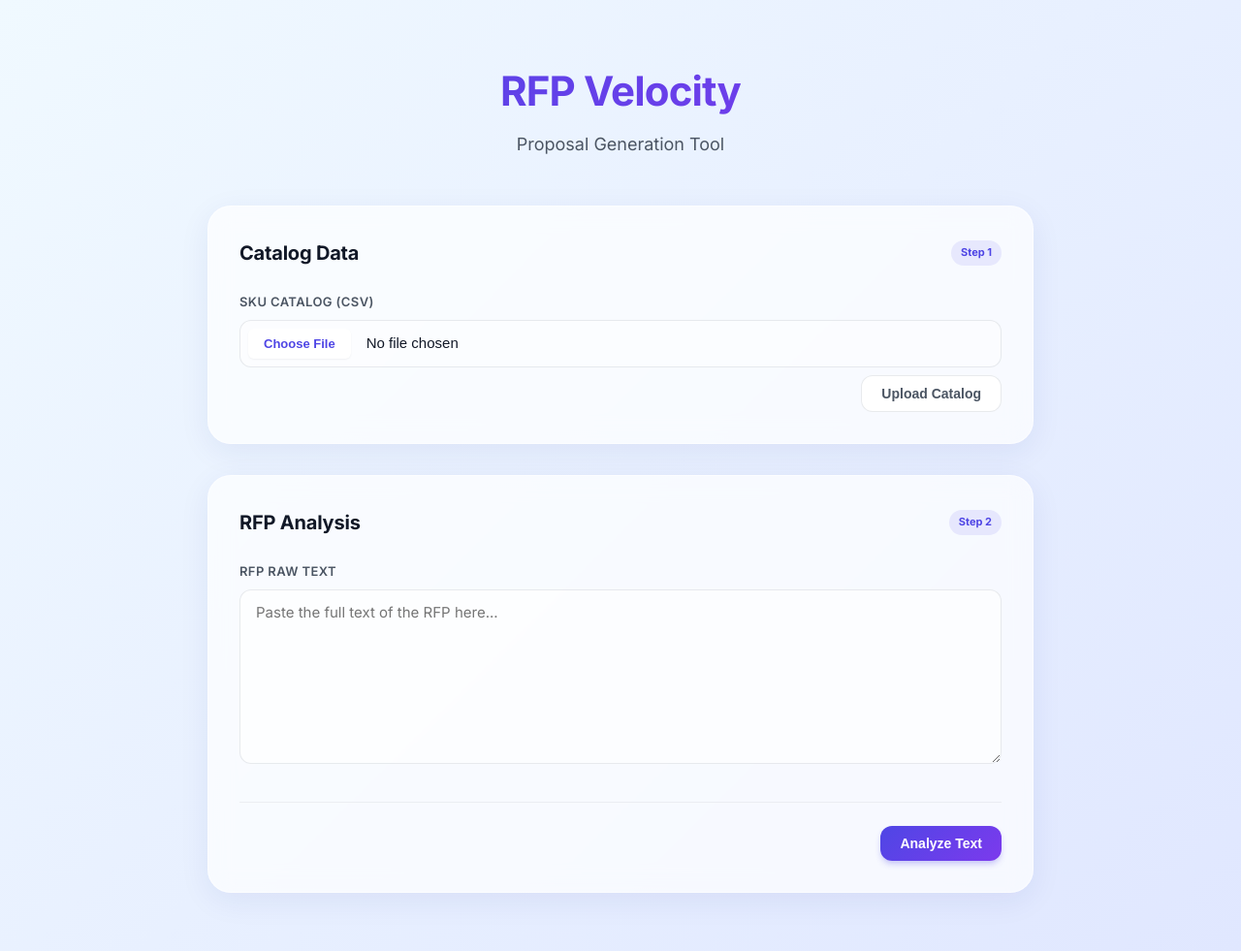
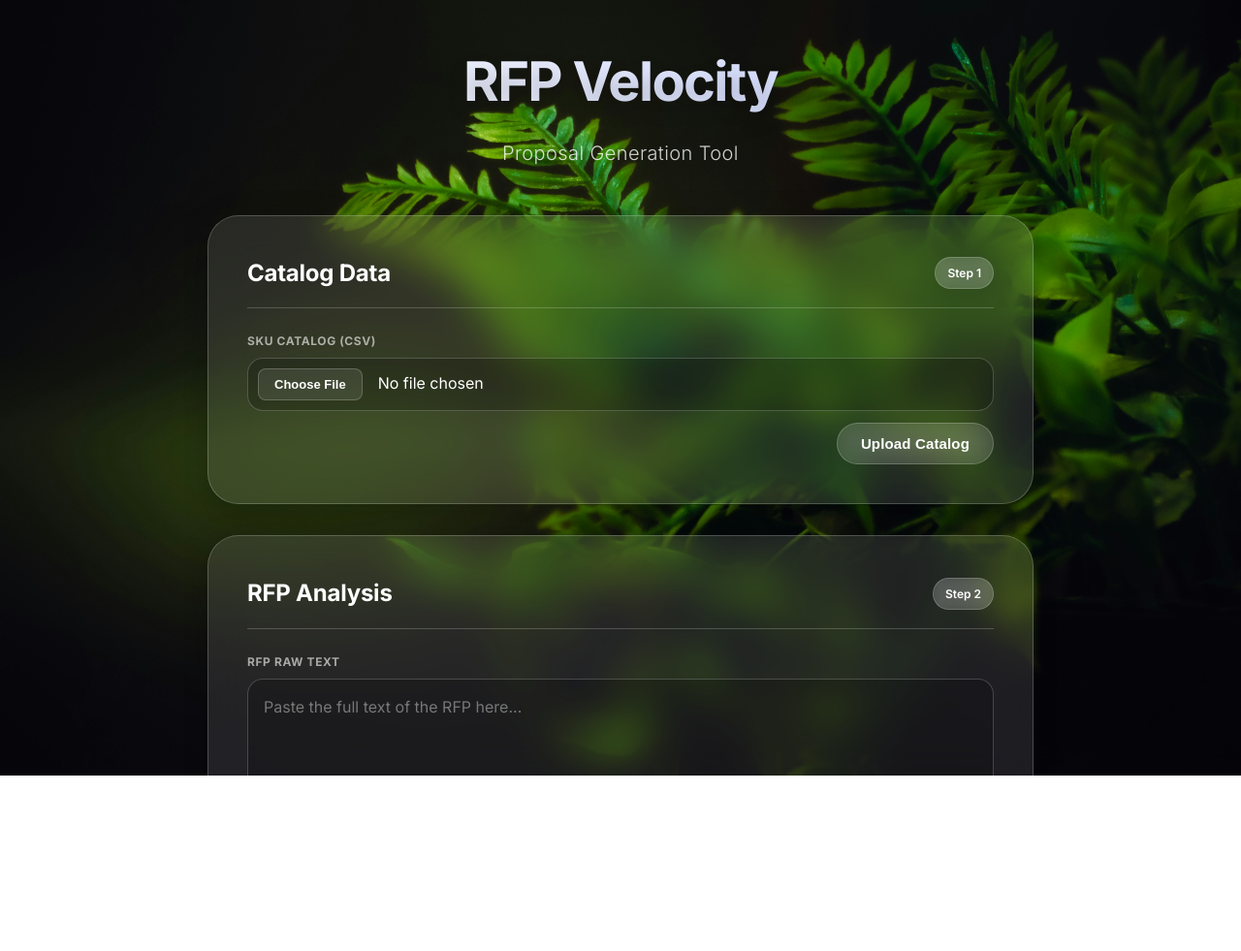
Before and after one commit to TarunyaProgrammer/RFP-ResponseBuilder, a website: page public/index.html in a window 1280 px wide. Shown: the whole page at 97% size. After the commit the page ends 800 px from the top, so only its background shows below. Drawn offline with Linux system fonts and the light colour scheme.

Commit message:
UI Overhaul: Glassmorphism, Background Image, and Scroll Fixes

```diff
--- a/public/style.css
+++ b/public/style.css
@@ -1,25 +1,23 @@
 :root {
-  /* Modern Palette - Glassmorphism & Vivid Accents */
-  --bg-gradient-start: #f3f4f6;
-  --bg-gradient-end: #e5e7eb;
-
-  --glass-bg: rgba(255, 255, 255, 0.7);
-  --glass-border: rgba(255, 255, 255, 0.5);
-  --glass-shadow: 0 8px 32px 0 rgba(31, 38, 135, 0.07);
+  /* Modern Palette - Deep Glassmorphism */
+  --glass-bg: rgba(255, 255, 255, 0.1);
+  --glass-border: rgba(255, 255, 255, 0.2);
+  --glass-shadow: 0 8px 32px 0 rgba(0, 0, 0, 0.3);
+  --glass-blur: blur(20px);
 
   /* Typography */
   --font-family: "Inter", sans-serif;
-  --text-primary: #111827;
-  --text-secondary: #4b5563;
-  --text-tertiary: #9ca3af;
+  --text-primary: #ffffff;
+  --text-secondary: rgba(255, 255, 255, 0.8);
+  --text-tertiary: rgba(255, 255, 255, 0.6);
 
   /* Accents */
-  --brand-primary: #4f46e5; /* Indigo 600 */
-  --brand-hover: #4338ca;
-  --brand-gradient: linear-gradient(135deg, #4f46e5 0%, #7c3aed 100%);
+  --brand-primary: #818cf8; /* Soft Indigo */
+  --brand-gradient: linear-gradient(135deg, #6366f1 0%, #a855f7 100%);
+  --brand-hover: rgba(99, 102, 241, 0.8);
 
-  --success: #10b981;
-  --success-gradient: linear-gradient(135deg, #10b981 0%, #059669 100%);
+  --success: #34d399;
+  --success-gradient: linear-gradient(135deg, #34d399 0%, #10b981 100%);
 
   /* Spacing */
   --space-sm: 8px;
@@ -28,10 +26,10 @@
   --space-xl: 32px;
 
   /* Radius */
-  --radius-sm: 6px;
-  --radius-md: 12px;
-  --radius-lg: 16px;
-  --radius-xl: 24px;
+  --radius-sm: 8px;
+  --radius-md: 16px;
+  --radius-lg: 24px;
+  --radius-xl: 32px;
 }
 
 * {
@@ -40,59 +38,102 @@
   padding: 0;
 }
 
+html {
+  height: 100%;
+  overflow: hidden; /* No scroll on HTML */
+}
+
 body {
   font-family: var(--font-family);
-  background: linear-gradient(135deg, #f0f9ff 0%, #e0e7ff 100%);
+  background: url("background.jpg") no-repeat center center fixed;
+  background-size: cover;
   color: var(--text-primary);
   line-height: 1.6;
-  min-height: 100vh;
+  height: 100vh; /* Fixed height */
+  margin: 0;
+  overflow: hidden; /* No scroll on Body */
   -webkit-font-smoothing: antialiased;
+  display: flex;
+  flex-direction: column;
 }
 
 .container {
   max-width: 900px;
-  margin: 60px auto;
-  padding: 0 24px;
+  margin: 0 auto; /* Removed top margin, providing it via padding if needed */
+  padding: 40px 24px;
+  height: 100%;
+  overflow-y: auto; /* Internal scrolling */
+  width: 100%;
+
+  /* Custom Scrollbar for Container */
+  scrollbar-width: thin;
+  scrollbar-color: rgba(255, 255, 255, 0.3) transparent;
+}
+
+/* Custom Scrollbar Styling (Webkit) */
+.container::-webkit-scrollbar {
+  width: 8px;
+}
+
+.container::-webkit-scrollbar-track {
+  background: transparent;
+}
+
+.container::-webkit-scrollbar-thumb {
+  background: rgba(255, 255, 255, 0.2);
+  border-radius: 10px;
+  border: 1px solid rgba(255, 255, 255, 0.1);
+  backdrop-filter: blur(4px);
+}
+
+.container::-webkit-scrollbar-thumb:hover {
+  background: rgba(255, 255, 255, 0.4);
 }
 
 /* Header */
 header {
   margin-bottom: 48px;
   text-align: center;
+  flex-shrink: 0;
 }
 
 header h1 {
-  font-size: 42px;
+  font-size: 56px;
   font-weight: 800;
-  letter-spacing: -0.02em;
-  background: var(--brand-gradient);
+  letter-spacing: -0.03em;
+  background: linear-gradient(to right, #fff, #c7d2fe);
   -webkit-background-clip: text;
+  background-clip: text;
   -webkit-text-fill-color: transparent;
-  margin-bottom: 8px;
+  margin-bottom: 12px;
+  text-shadow: 0 10px 20px rgba(0, 0, 0, 0.2);
 }
 
 .subtitle {
-  font-size: 18px;
+  font-size: 20px;
   color: var(--text-secondary);
-  font-weight: 400;
+  font-weight: 300;
+  letter-spacing: 0.02em;
 }
 
 /* Sections */
 .section-panel {
   background: var(--glass-bg);
-  backdrop-filter: blur(12px);
-  -webkit-backdrop-filter: blur(12px);
+  backdrop-filter: var(--glass-blur);
+  -webkit-backdrop-filter: var(--glass-blur);
   border: 1px solid var(--glass-border);
   border-radius: var(--radius-xl);
-  padding: 32px;
+  padding: 40px;
   margin-bottom: 32px;
   box-shadow: var(--glass-shadow);
-  transition: transform 0.3s ease, box-shadow 0.3s ease;
+  transition: transform 0.3s ease, box-shadow 0.3s ease, background 0.3s;
 }
 
 .section-panel:hover {
-  transform: translateY(-2px);
-  box-shadow: 0 12px 40px 0 rgba(31, 38, 135, 0.1);
+  transform: translateY(-4px);
+  box-shadow: 0 16px 48px 0 rgba(0, 0, 0, 0.4);
+  background: rgba(255, 255, 255, 0.15);
+  border-color: rgba(255, 255, 255, 0.3);
 }
 
 .section-header {
@@ -100,10 +141,12 @@ header h1 {
   justify-content: space-between;
   align-items: center;
   margin-bottom: 24px;
+  border-bottom: 1px solid var(--glass-border);
+  padding-bottom: 16px;
 }
 
 h2 {
-  font-size: 20px;
+  font-size: 24px;
   font-weight: 700;
   color: var(--text-primary);
   letter-spacing: -0.01em;
@@ -113,26 +156,26 @@ h3 {
   font-size: 14px;
   font-weight: 700;
   text-transform: uppercase;
-  letter-spacing: 0.05em;
+  letter-spacing: 0.1em;
   color: var(--text-tertiary);
   margin: 24px 0 12px 0;
 }
 
 .hint {
-  font-size: 14px;
+  font-size: 15px;
   color: var(--text-secondary);
-  margin-bottom: 20px;
+  margin-bottom: 24px;
 }
 
 /* Forms */
 label {
   display: block;
-  font-size: 13px;
-  font-weight: 600;
-  color: var(--text-secondary);
+  font-size: 12px;
+  font-weight: 700;
+  color: var(--text-tertiary);
   margin-bottom: 8px;
   text-transform: uppercase;
-  letter-spacing: 0.03em;
+  letter-spacing: 0.05em;
 }
 
 input[type="text"],
@@ -140,52 +183,56 @@ input[type="number"],
 input[type="file"],
 textarea {
   width: 100%;
-  padding: 12px 16px;
-  font-size: 15px;
+  padding: 16px;
+  font-size: 16px;
   line-height: 1.5;
-  color: var(--text-primary);
-  background: rgba(255, 255, 255, 0.6);
-  border: 1px solid rgba(209, 213, 219, 0.5);
+  color: #fff;
+  background: rgba(0, 0, 0, 0.2);
+  border: 1px solid var(--glass-border);
   border-radius: var(--radius-md);
-  transition: all 0.2s cubic-bezier(0.4, 0, 0.2, 1);
+  transition: all 0.2s ease;
+  font-family: inherit;
+}
+
+input::placeholder,
+textarea::placeholder {
+  color: rgba(255, 255, 255, 0.4);
 }
 
 input:focus,
 textarea:focus {
   outline: none;
-  background: #fff;
+  background: rgba(0, 0, 0, 0.4);
   border-color: var(--brand-primary);
-  box-shadow: 0 0 0 4px rgba(79, 70, 229, 0.1);
+  box-shadow: 0 0 0 4px rgba(99, 102, 241, 0.2);
 }
 
 textarea {
-  min-height: 180px;
-  font-family: inherit;
+  min-height: 200px;
   resize: vertical;
 }
 
 /* File Input */
 input[type="file"] {
-  padding: 8px;
-  background: rgba(255, 255, 255, 0.4);
+  padding: 10px;
+  background: rgba(0, 0, 0, 0.2);
 }
 
 input[type="file"]::file-selector-button {
   margin-right: 16px;
   padding: 8px 16px;
-  border: none;
-  background: #fff;
+  border: 1px solid var(--glass-border);
+  background: rgba(255, 255, 255, 0.1);
   border-radius: var(--radius-sm);
   font-size: 13px;
   font-weight: 600;
-  color: var(--brand-primary);
+  color: #fff;
   cursor: pointer;
-  box-shadow: 0 1px 2px rgba(0, 0, 0, 0.05);
   transition: all 0.2s;
 }
 
 input[type="file"]::file-selector-button:hover {
-  background: #f9fafb;
+  background: rgba(255, 255, 255, 0.2);
 }
 
 /* Buttons */
@@ -193,54 +240,57 @@ input[type="file"]::file-selector-button:hover {
   display: inline-flex;
   align-items: center;
   justify-content: center;
-  padding: 10px 20px;
-  font-size: 14px;
+  padding: 12px 24px;
+  font-size: 15px;
   font-weight: 600;
-  border-radius: var(--radius-md);
+  border-radius: var(--radius-lg);
   cursor: pointer;
-  transition: all 0.2s cubic-bezier(0.4, 0, 0.2, 1);
+  transition: all 0.3s cubic-bezier(0.4, 0, 0.2, 1);
   border: none;
+  letter-spacing: 0.01em;
 }
 
 .btn.primary {
   background: var(--brand-gradient);
   color: white;
-  box-shadow: 0 4px 6px -1px rgba(79, 70, 229, 0.3);
+  box-shadow: 0 4px 15px rgba(99, 102, 241, 0.4);
+  position: relative;
+  overflow: hidden;
 }
 
 .btn.primary:hover {
-  filter: brightness(1.1);
-  transform: translateY(-1px);
-  box-shadow: 0 6px 8px -1px rgba(79, 70, 229, 0.4);
+  transform: translateY(-2px);
+  box-shadow: 0 8px 25px rgba(99, 102, 241, 0.5);
 }
 
 .btn.success {
   background: var(--success-gradient);
   color: white;
-  box-shadow: 0 4px 6px -1px rgba(16, 185, 129, 0.3);
+  box-shadow: 0 4px 15px rgba(16, 185, 129, 0.4);
 }
 
 .btn.success:hover {
-  filter: brightness(1.1);
-  transform: translateY(-1px);
+  transform: translateY(-2px);
+  box-shadow: 0 8px 25px rgba(16, 185, 129, 0.5);
 }
 
 .btn.secondary {
-  background: white;
-  color: var(--text-secondary);
-  border: 1px solid rgba(209, 213, 219, 0.5);
+  background: rgba(255, 255, 255, 0.1);
+  color: white;
+  border: 1px solid var(--glass-border);
+  backdrop-filter: blur(10px);
 }
 
 .btn.secondary:hover {
-  background: #f9fafb;
-  border-color: #d1d5db;
-  color: var(--text-primary);
+  background: rgba(255, 255, 255, 0.2);
+  border-color: rgba(255, 255, 255, 0.5);
 }
 
 .btn:disabled {
-  opacity: 0.6;
+  opacity: 0.5;
   cursor: not-allowed;
-  transform: none;
+  transform: none !important;
+  box-shadow: none !important;
 }
 
 .action-bar {
@@ -249,18 +299,19 @@ input[type="file"]::file-selector-button:hover {
   gap: 16px;
   margin-top: 32px;
   padding-top: 24px;
-  border-top: 1px solid rgba(0, 0, 0, 0.05);
+  border-top: 1px solid var(--glass-border);
 }
 
 /* Badge */
 .badge {
-  background: rgba(79, 70, 229, 0.1);
-  color: var(--brand-primary);
-  padding: 4px 10px;
+  background: rgba(255, 255, 255, 0.15);
+  color: #fff;
+  padding: 6px 12px;
   border-radius: 20px;
-  font-size: 11px;
-  font-weight: 700;
-  border: none;
+  font-size: 12px;
+  font-weight: 600;
+  border: 1px solid var(--glass-border);
+  backdrop-filter: blur(4px);
 }
 
 /* Analysis Results & Grid */
@@ -271,72 +322,115 @@ input[type="file"]::file-selector-button:hover {
 }
 
 .info-value {
-  font-size: 16px;
+  font-size: 18px;
   font-weight: 500;
   color: var(--text-primary);
+  text-shadow: 0 1px 2px rgba(0, 0, 0, 0.5);
 }
 
 .status-msg {
-  font-size: 13px;
+  font-size: 14px;
   color: var(--success);
-  margin-top: 8px;
+  margin-top: 12px;
   font-weight: 500;
+  text-shadow: 0 1px 2px rgba(0, 0, 0, 0.5);
 }
 
 /* Line Items */
 .line-items-wrapper {
-  border: 1px solid rgba(0, 0, 0, 0.05) !important;
+  border: 1px solid var(--glass-border) !important;
   border-radius: var(--radius-md) !important;
-  background: rgba(255, 255, 255, 0.5);
-  box-shadow: inset 0 2px 4px rgba(0, 0, 0, 0.02);
+  background: rgba(0, 0, 0, 0.2);
+  overflow: hidden;
 }
 
 .line-items-header {
-  background: rgba(243, 244, 246, 0.5);
-  border-bottom: 1px solid rgba(0, 0, 0, 0.05);
+  background: rgba(255, 255, 255, 0.1);
+  border-bottom: 1px solid var(--glass-border);
   color: var(--text-secondary);
   font-weight: 700;
+  padding: 16px;
+  display: grid;
+  grid-template-columns: 2fr 1fr 1fr 2fr; /* Matches renderLineItems implicitly if used grid there, but original code injected rows differently. Let's fix row CSS below */
+  display: flex !important; /* Reverting to flex if existing JS uses flex or block divs */
+  justify-content: space-between; /* Fallback */
+}
+
+/* Actually, the HTML structure in renderLineItems uses divs.
+   The original CSS had .line-items-header as a flex/grid setup?
+   Looking at previous file reading:
+   .line-items-header { ... } and .line-item-row { ... }
+   Wait, the JS creates divs. Let's make sure we have a grid layout for the table feel.
+*/
+
+.line-items-header,
+.line-item-row {
+  display: grid;
+  grid-template-columns: 3fr 1fr 1fr 3fr; /* Description, Qty, Unit, Match */
+  gap: 16px;
+  padding: 16px;
+  align-items: center;
+}
+
+.line-items-header {
+  font-size: 12px;
+  text-transform: uppercase;
   letter-spacing: 0.05em;
 }
 
 .line-item-row {
-  border-bottom: 1px solid rgba(0, 0, 0, 0.03);
+  border-bottom: 1px solid var(--glass-border);
   transition: background 0.2s;
+  color: var(--text-primary);
+}
+
+.line-item-row:last-child {
+  border-bottom: none;
 }
 
 .line-item-row:hover {
-  background: rgba(255, 255, 255, 0.8);
+  background: rgba(255, 255, 255, 0.1);
 }
 
 .match-box {
-  background: rgba(239, 246, 255, 0.7);
-  border: 1px solid rgba(191, 219, 254, 0.5);
+  background: rgba(16, 185, 129, 0.15); /* Green tint for match */
+  border: 1px solid rgba(16, 185, 129, 0.3);
   border-radius: var(--radius-sm);
-  padding: 10px;
+  padding: 12px;
 }
 
 .match-title {
-  color: #1e40af;
-  font-weight: 600;
-  font-size: 13px;
+  color: #34d399;
+  font-weight: 700;
+  font-size: 14px;
+  margin-bottom: 4px;
+}
+
+.match-meta {
+  display: flex;
+  gap: 8px;
 }
 
 .match-meta span {
-  background: rgba(255, 255, 255, 0.8);
-  padding: 2px 6px;
+  background: rgba(0, 0, 0, 0.2);
+  color: rgba(255, 255, 255, 0.9);
+  padding: 2px 8px;
   border-radius: 4px;
   font-size: 11px;
   font-weight: 600;
 }
 
-/* Proposal Preview */
+/* Proposal Preview - Keep it looking like a document, but floating in glass */
 .proposal-preview {
   background: white;
   border: none;
-  box-shadow: 0 4px 20px rgba(0, 0, 0, 0.05);
+  box-shadow: 0 20px 50px rgba(0, 0, 0, 0.2);
   padding: 40px;
   font-family: "Times New Roman", serif;
   color: #000;
+  border-radius: 4px;
+  max-height: 500px;
+  overflow-y: auto;
 }
 
 .hidden {
@@ -348,3 +442,18 @@ input[type="file"]::file-selector-button:hover {
   align-items: center;
   gap: 16px;
 }
+
+/* Scrollbar styling for webkit */
+::-webkit-scrollbar {
+  width: 8px;
+}
+::-webkit-scrollbar-track {
+  background: rgba(0, 0, 0, 0.1);
+}
+::-webkit-scrollbar-thumb {
+  background: rgba(255, 255, 255, 0.2);
+  border-radius: 4px;
+}
+::-webkit-scrollbar-thumb:hover {
+  background: rgba(255, 255, 255, 0.4);
+}
```
Also changed, not shown: public/background.jpg (added).
